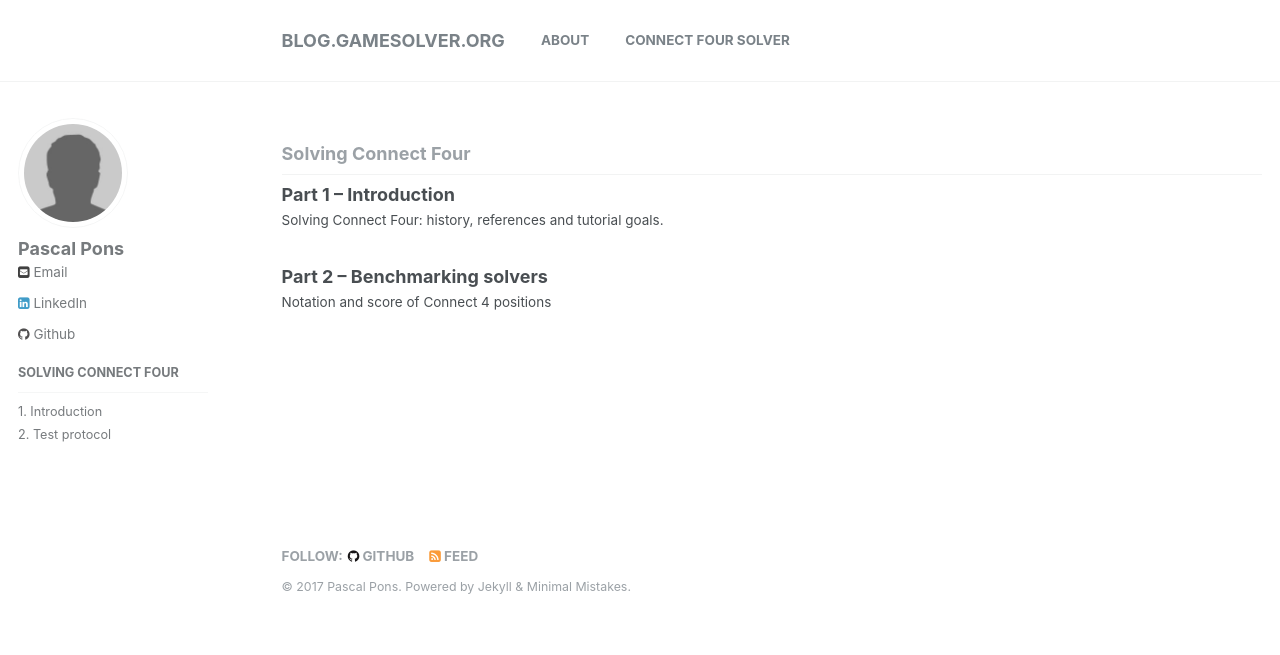
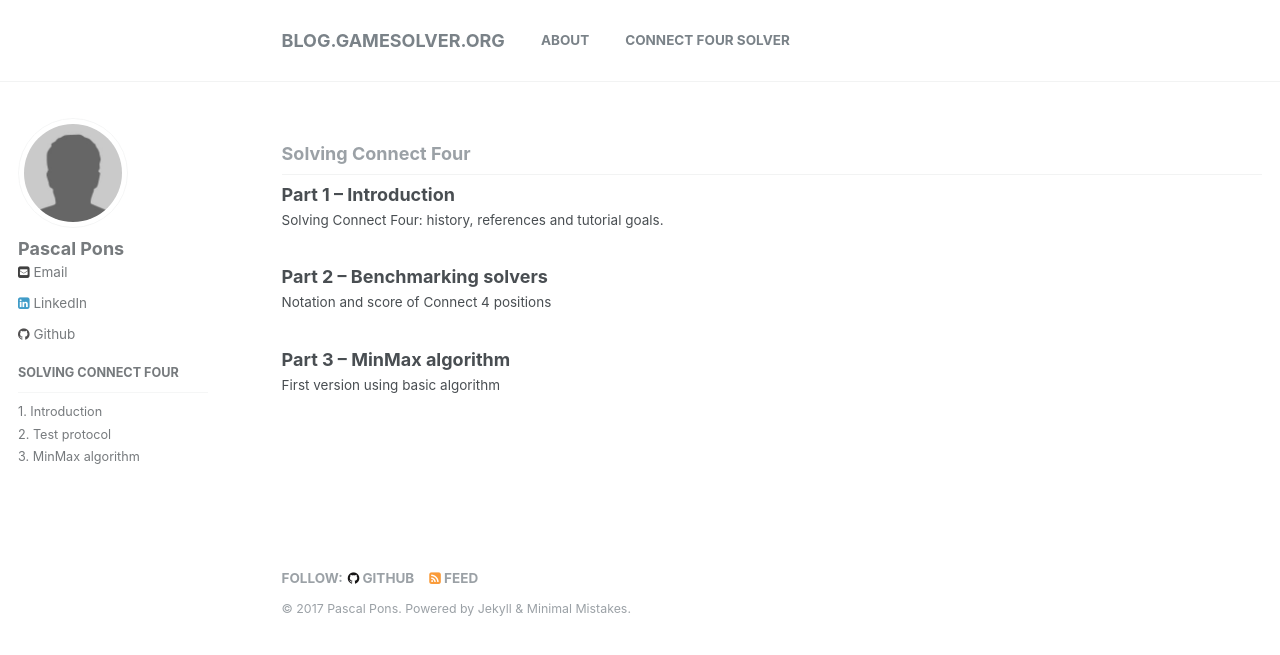
Before and after one commit to gamesolver/gamesolver.github.io, a Jekyll site: the page built from index.html, in a window 1280 px wide. Shown: the top 655 px of the page. Built offline with Jekyll 4.4.1, drawn with Linux system fonts in a browser that asks for light colours; the list of posts is cut into pages by our own code; some of the changed lines change nothing that is shown.

Commit message:
Part 3: MinMax algorithm

````diff
--- a/_config.yml
+++ b/_config.yml
@@ -73,7 +73,7 @@
   flickr           :
   facebook         :
   foursquare       :
-  github           : gamesolver
+  github           : PascalPons/connect4
   google_plus      :
   keybase          :
   instagram        :
--- a/_data/navigation.yml
+++ b/_data/navigation.yml
@@ -13,3 +13,5 @@
         url: /solving-connect-four/01-introduction/
       - title: "2. Test protocol"
         url: /solving-connect-four/02-test-protocol/
+      - title: "3. MinMax algorithm"
+        url: /solving-connect-four/03-minmax/
--- /dev/null
+++ b/_solving-connect-four/03-minmax.md
@@ -0,0 +1,132 @@
+---
+title:  "Part 3 -- MinMax algorithm"
+date:   2017-02-19 00:00:00 +0000
+excerpt: "First version using basic algorithm"
+---
+
+As a first step, we will start with the most basic algorithm to solve Connect 4.
+
+# The [MinMax](https://en.wikipedia.org/wiki/Minimax) algorithm
+
+Solving Connect 4 can been seen as finding the best path in a decision tree where each node is a Position. At each node player has to choose one move leading to one of the possible next positions. When it is your turn, you want to choose the best possible move that will maximize your score. But next turn your opponent will try himself to maximize his score, thus minimizing yours.
+
+This leads to a reccursive algorithm to score a position. At each step:
+
+- when it's your turn, the score is the maximum score of any of the next possible positions (you will play the move that maximizes your score),
+- while when it's your opponent's turn, the score is the minimum score of next possible positions (your opponent will play the move that minimizes your score, and maximizes his).
+- final positions (draw game after 42 moves or position with a winning alignment) get a score according to our score function defined in [part 2](/solving-connect-four/02-test-protocol/#positions-score)
+
+In practice exploring the full tree is most of the time untractable due to exponential growth of tree size with search depth. Most AI implementation explore the tree up to a given depth and use euristic score functions that evaluate these non final positions. In this tutorial we will build a perfect solver and won't rely on euristic scores. Thus we will explore the game until the end and our score function only gives exact score of final positions.
+
+# The [Negamax](https://en.wikipedia.org/wiki/Negamax) variant
+
+The Negamax variant of MinMax is a simplification of the implementation leveraging the fact that the score of a position from your opponent's point of view is the opposite of the score of the same position from your point of view.
+
+Thus you can implement a single version of the recurssive function to compute a score of a position and no longer have to make the difference between you and your opponent.
+
+
+# Implementation
+
+To implement the Negamax reccursive algorithm, we first need to define a class to store a connect four position. We will use a minimal interface allowing us to check if a column is playable, play a column, check if playing a column makes an alignment and get the number of moves played so far.
+
+Here is a C++ definition of this interface, check the full [source code](https://github.com/PascalPons/connect4/releases/tag/part3) for a basic implementation storing a position into an array.
+
+```c++
+/**
+ * A class storing a Connect 4 position.
+ * Function are relative to the current player to play.
+ * Position containing aligment are not supported by this class.
+ */
+class Position {
+  public:
+    static const int WIDTH = 7;  // Width of the board
+    static const int HEIGHT = 6; // Height of the board
+
+    /**
+     * Indicates whether a column is playable.
+     * @param col: 0-based index of column to play
+     * @return true if the column is playable, false if the column is already full.
+     */
+    bool canPlay(int col) const;
+
+    /**
+     * Plays a playable column.
+     * This function should not be called on a non-playable column or a column making an alignment.
+     *
+     * @param col: 0-based index of a playable column.
+     */
+    void play(int col);
+
+    /**
+     * Indicates whether the current player wins by playing a given column.
+     * This function should never be called on a non-playable column.
+     * @param col: 0-based index of a playable column.
+     * @return true if current player makes an alignment by playing the corresponding column col.
+     */
+    bool isWinningMove(int col) const;
+
+    /**
+     * @return number of moves played from the beginning of the game.
+     */
+    unsigned int nbMoves() const;
+};
+```
+
+Then the Negamax function allowing to score any non final (without aligment) position is:
+
+```c++
+/*
+ * Recursively solve a connect 4 position using negamax variant of min-max algorithm.
+ * @return the score of a position:
+ *  - 0 for a draw game
+ *  - positive score if you can win whatever your opponent is playing. Your score is
+ *    the number of moves before the end you can win (the faster you win, the higher your score)
+ *  - negative score if your opponent can force you to lose. Your score is the oposite of
+ *    the number of moves before the end you will lose (the faster you lose, the lower your score).
+ */
+int negamax(const Position &P) {
+  nodeCount++; // increment counter of explored nodes
+
+  if(P.nbMoves() == Position::WIDTH*Position::HEIGHT) // check for draw game
+    return 0;
+
+  for(int x = 0; x < Position::WIDTH; x++) // check if current player can win next move
+    if(P.canPlay(x) && P.isWinningMove(x))
+      return (Position::WIDTH*Position::HEIGHT+1 - P.nbMoves())/2;
+
+  int bestScore = -Position::WIDTH*Position::HEIGHT; // init the best possible score with a lower bound of score.
+
+  for(int x = 0; x < Position::WIDTH; x++) // compute the score of all possible next move and keep the best one
+    if(P.canPlay(x)) {
+      Position P2(P);
+      P2.play(x);               // It's opponent turn in P2 position after current player plays x column.
+      int score = -negamax(P2); // If current player plays col x, his score will be the opposite of opponent's score after playing col x
+      if(score > bestScore) bestScore = score; // keep track of best possible score so far.
+    }
+
+  return bestScore;
+}
+```
+
+This solver allows to compute the score of any non final position and not only its win/draw/loss outcome.
+
+While it strongly solves Connect 4, the following benchmark shows that it is not at all efficient. We will see in the following parts of this tutorial how to optimize it step by step.
+
+# Benchmark
+
+Here is the performance evaluation of this first basic implementation. You will note that this simple implementation was only able to process the easiest test set. It is able to process the same number of position per second than our reference benchmark, but it explores way to many positions.
+
+
+|Solver                        |Test Set name   |mean time    |mean nb pos  |pos/ms  |
+|------------------------------|----------------|-------------|-------------|--------|
+|MinMax (strong solver)        |End-Easy        |790.28 μs    |11,024       |13,950  |
+|MinMax (strong solver)        |Middle-Easy     |>2h          |N/A          |N/A     |
+|MinMax (strong solver)        |Middle-Medium   |>80h         |N/A          |N/A     |
+|MinMax (strong solver)        |Begin-Easy      |>80h         |N/A          |N/A     |
+|MinMax (strong solver)        |Begin-Medium    |>80h         |N/A          |N/A     |
+|MinMax (strong solver)        |Begin-Hard      |>80h         |N/A          |N/A     |
+
+*mean time*: average computation time (per test case). *mean nb pos*: average number of explored nodes (per test case).
+
+# Tutorial plan
+  {% include nav_list nav="side" %}
````
